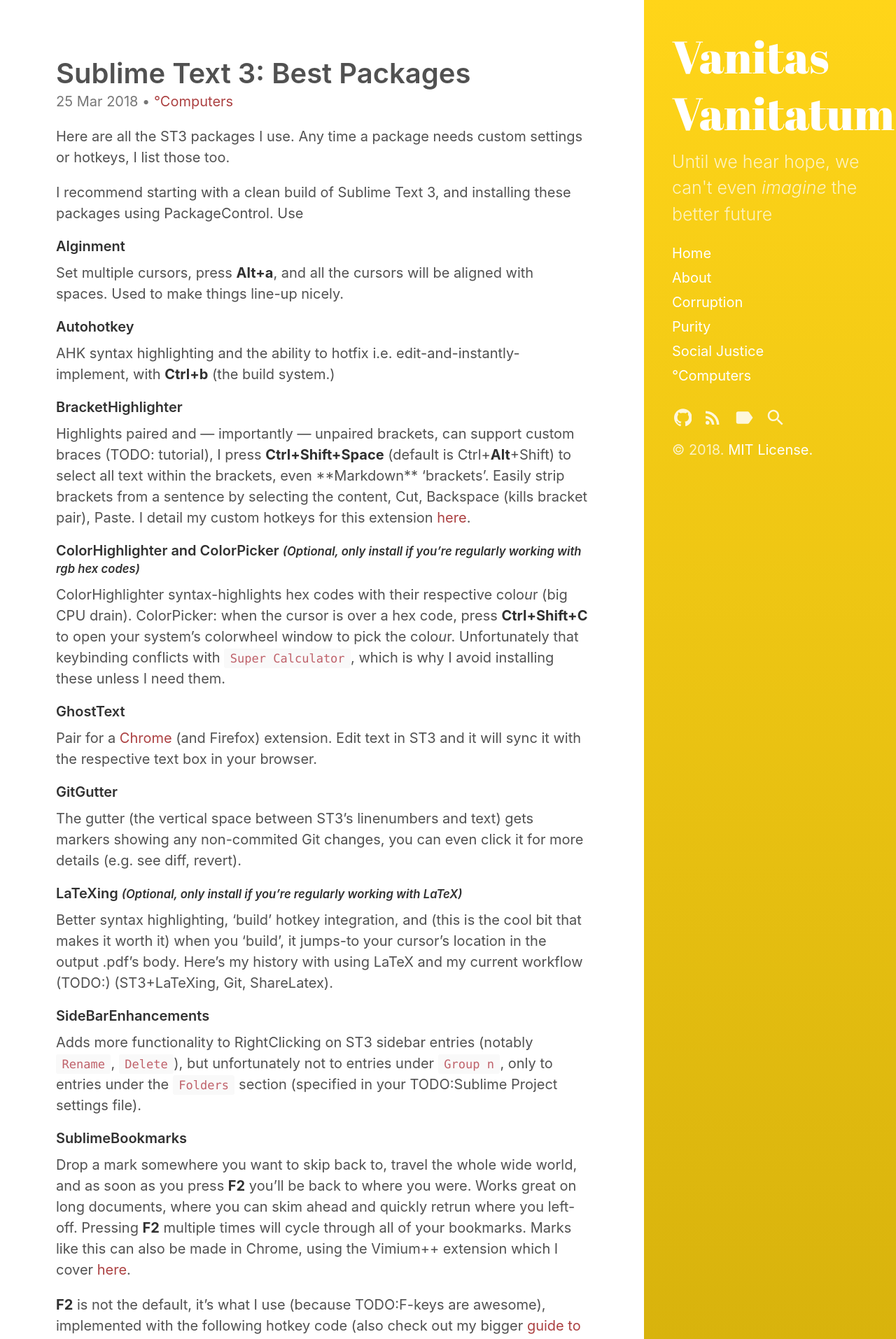
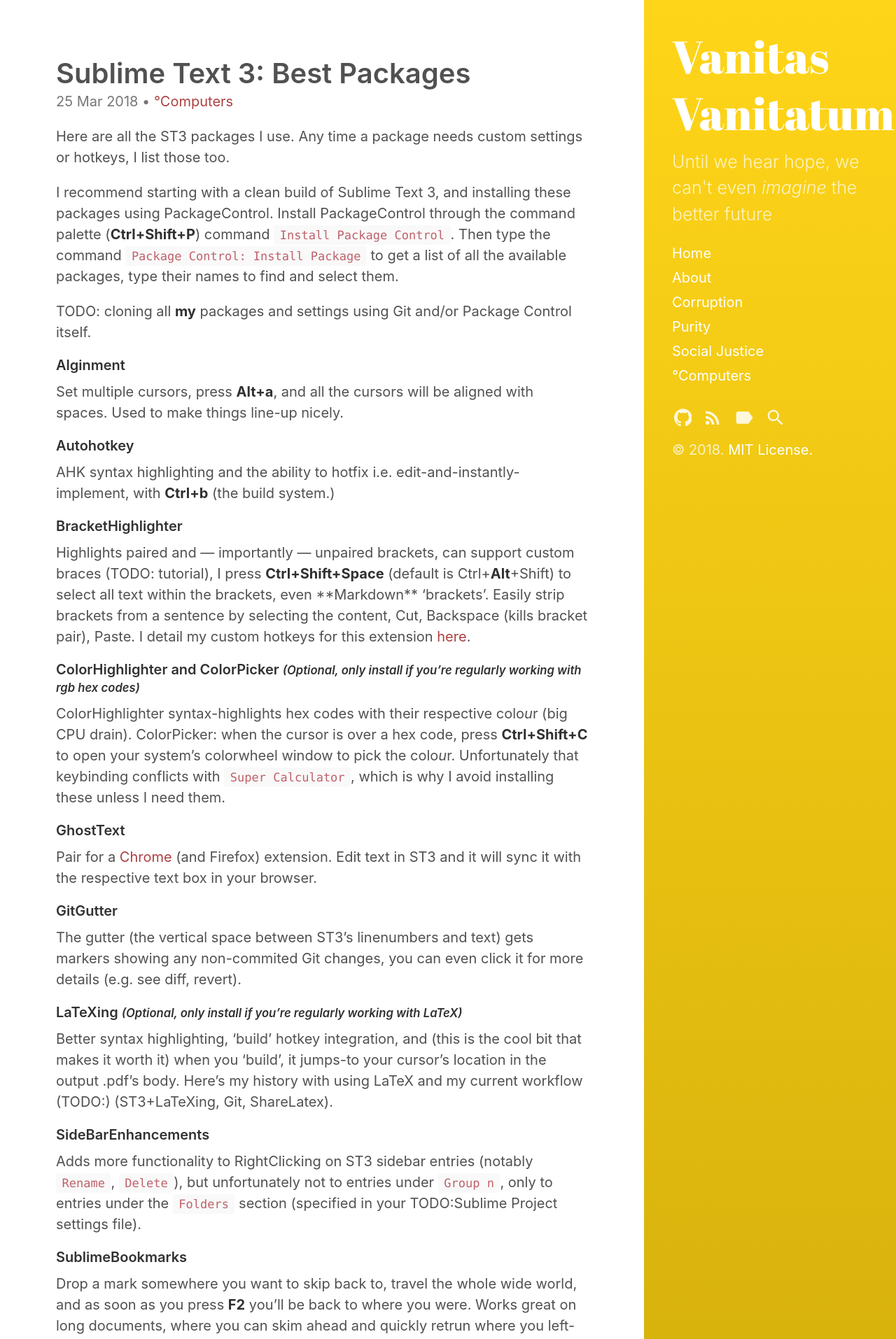
Before and after one commit to VanitasVanitatum/VanitasVanitatum.github.io, a Jekyll site: the page built from _posts/2018-03-25-sublime-text-3-best-packages.md, in a window 1280 px wide. Shown: the top 1914 px of the page at 70% size. Built offline with Jekyll 4.4.1, drawn with Linux system fonts in a browser that asks for light colours.

Commit message:
Package Control Info

```diff
--- a/_posts/2018-03-25-sublime-text-3-best-packages.md
+++ b/_posts/2018-03-25-sublime-text-3-best-packages.md
@@ -12,7 +12,9 @@
 
 Here are all the ST3 packages I use. Any time a package needs custom settings or hotkeys, I list those too.
 
-I recommend starting with a clean build of Sublime Text 3, and installing these packages using PackageControl. Use
+I recommend starting with a clean build of Sublime Text 3, and installing these packages using PackageControl. Install PackageControl through the command palette (**Ctrl+Shift+P**) command `Install Package Control`. Then type the command `Package Control: Install Package` to get a list of all the available packages, type their names to find and select them.
+
+TODO: cloning all **my** packages and settings using Git and/or Package Control itself.
 
 
 #### Alginment
```
